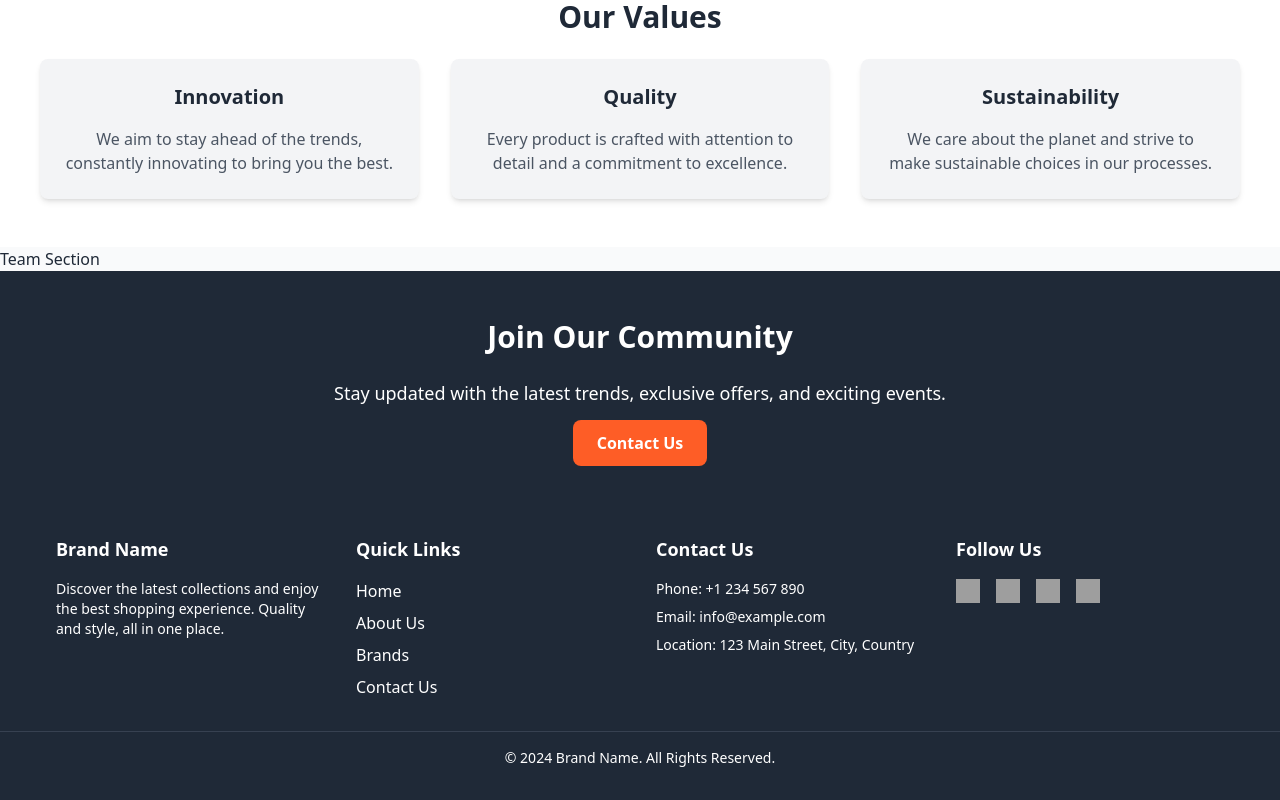
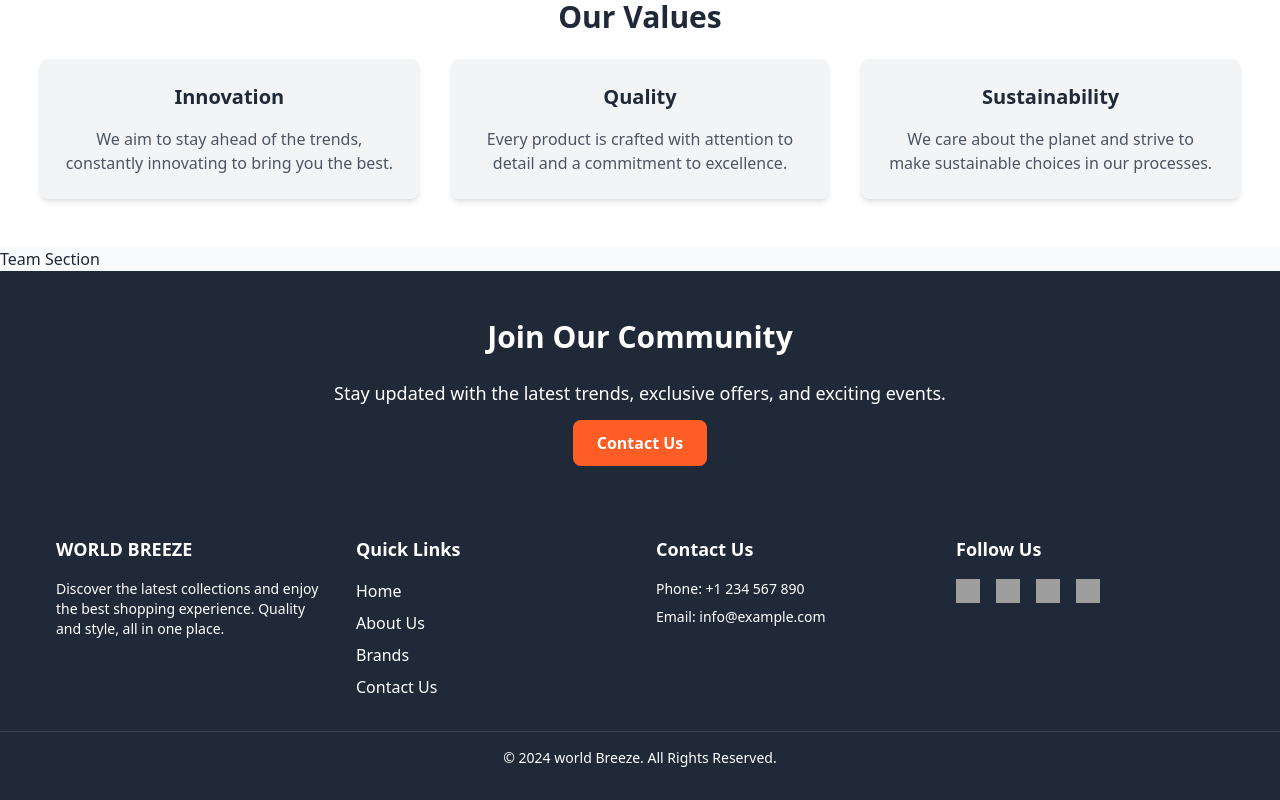
Before and after one commit to assessment-hisan/breeze, a React (Vite) app: page /about in a window 1280 px wide. Shown: the part 779-1579 px from the top of the page. Built offline with nearby package versions, Linux system fonts and the light colour scheme; grey boxes are pictures that could not be loaded.

Commit message:
footer contetn added

```diff
--- a/src/components/Footer.jsx
+++ b/src/components/Footer.jsx
@@ -5,7 +5,7 @@ const Footer = () => {
       <div className="max-w-[1200px] mx-auto px-4 grid grid-cols-1 sm:grid-cols-2 lg:grid-cols-4 gap-8">
         {/* Section 1: Logo and About */}
         <div>
-          <h2 className="text-lg font-bold mb-4">Brand Name</h2>
+          <h2 className="text-lg font-bold mb-4 uppercase">world Breeze</h2>
           <p className="text-sm">
             Discover the latest collections and enjoy the best shopping experience. Quality and style, all in one place.
           </p>
@@ -42,10 +42,10 @@ const Footer = () => {
               <span>Email: </span>
               <a href="mailto:info@example.com" className="hover:underline">info@example.com</a>
             </li>
-            <li>
+            {/* <li>
               <span>Location: </span>
               123 Main Street, City, Country
-            </li>
+            </li> */}
           </ul>
         </div>
 
@@ -71,7 +71,7 @@ const Footer = () => {
 
       {/* Bottom Bar */}
       <div className="mt-8 border-t border-gray-700 pt-4 text-center text-sm">
-        <p>© 2024 Brand Name. All Rights Reserved.</p>
+        <p>© 2024 world Breeze. All Rights Reserved.</p>
       </div>
     </footer>
   );
```
